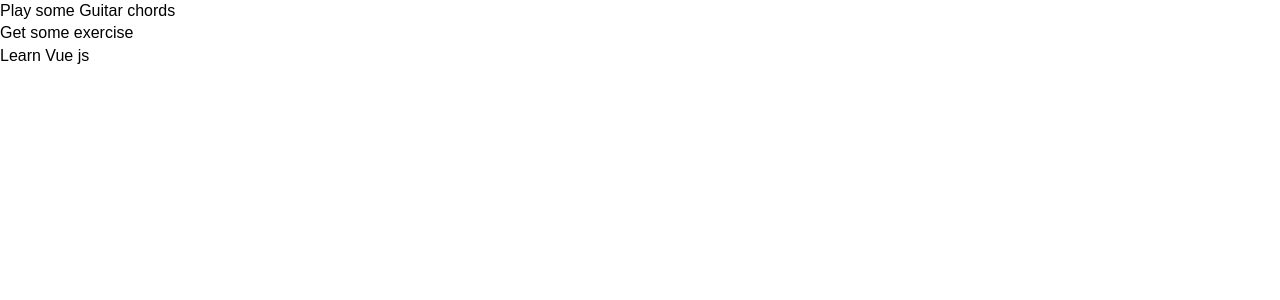
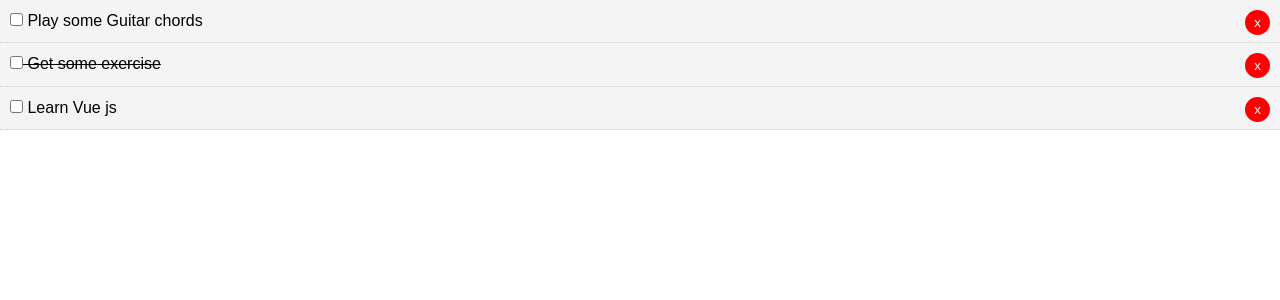
Before and after one commit to arjungautam1/Todo_VueJS, a Vue app: page / in a window 1280 px wide. Shown: the top 300 px of the page. Built offline with nearby package versions, Linux system fonts and the light colour scheme.

Commit message:
Delete item with id

```diff
--- a/src/App.vue
+++ b/src/App.vue
@@ -1,6 +1,6 @@
 <template>
   <div id="app">
-    <Todos v-bind:todos="todos"/>
+    <Todos v-bind:todos="todos" v-on:del-todo="deleteTodo"/>
   </div>
 </template>
 
@@ -12,29 +12,34 @@
   components: {
     Todos
   },
-  data(){
+  data() {
     return {
-      todos:[
+      todos: [
         {
-          id:1,
-          title:"Play some Guitar chords",
-          completed:false
+          id: 1,
+          title: "Play some Guitar chords",
+          completed: false
 
         },
         {
-          id:2,
-          title:"Get some exercise",
-          completed:true
+          id: 2,
+          title: "Get some exercise",
+          completed: true
 
         },
         {
-          id:2,
-          title:"Learn Vue js",
-          completed:false
+          id: 3,
+          title: "Learn Vue js",
+          completed: false
 
         },
 
       ]
+    }
+  },
+  methods: {
+    deleteTodo(id) {
+      this.todos = this.todos.filter(todo => todo.id !== id);
     }
   }
 };
@@ -46,6 +51,7 @@
   margin: 0;
   padding: 0;
 }
+
 body {
   font-family: Arial, Helvetica, sans-serif;
   line-height: 1.4;
--- a/src/components/TodoItem.vue
+++ b/src/components/TodoItem.vue
@@ -1,7 +1,9 @@
 <template>
-  <div>
+  <div class="todo-item" v-bind:class="{'is-complete':todo.completed}">
     <p>
+      <input type="checkbox" v-on:change="markComplete">
       {{ todo.title }}
+      <button @click="$emit('del-todo',todo.id)" class="del">x</button>
     </p>
   </div>
 </template>
@@ -9,7 +11,13 @@
 <script>
 export default {
   name: "Todo Item",
-  props: ["todo"]
+  props: ["todo"],
+  methods: {
+    markComplete() {
+      this.todo.completed = !this.todo.completed
+
+    }
+  }
 }
 </script>
 
@@ -32,7 +40,6 @@
   border-radius: 50%;
   cursor: pointer;
   float: right;
-
 }
 
 </style>
--- a/src/components/Todos.vue
+++ b/src/components/Todos.vue
@@ -1,7 +1,8 @@
 <template>
   <div>
     <div v-bind:key="todo.id" v-for="todo in todos">
-      <TodoItem v-bind:todo="todo"/>
+      <TodoItem v-bind:todo="todo" v-on:del-todo="$emit('del-todo',
+todo.id)"/>
     </div>
   </div>
 </template>
```
